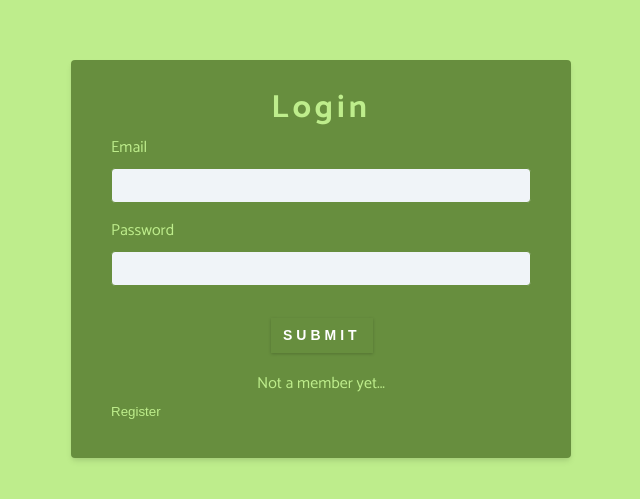
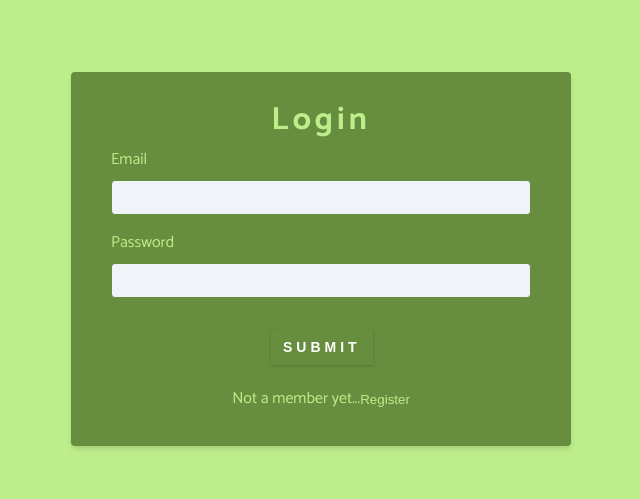
Before and after one commit to khaled-web/TeaMarket-React.js, a React (Create React App) app in the folder FrontEnd/: page /register in a window 1280 px wide. Shown: the part 141-640 px from the top of the page, without its empty margins (319-959 px from the left). Built offline with nearby package versions, Linux system fonts and the light colour scheme; no server answers; a web font is replaced by a local one.

Commit message:
Front End - Updated

```diff
--- a/FrontEnd/src/assets/css/Register.css
+++ b/FrontEnd/src/assets/css/Register.css
@@ -91,3 +91,9 @@
   letter-spacing: var(--letterSpacing);
   text-transform: capitalize;
 }
+
+.RegisterLogin{
+  display: flex;
+  justify-content: center;
+  align-items: center;
+}
--- a/FrontEnd/src/index.css
+++ b/FrontEnd/src/index.css
@@ -42,6 +42,9 @@ Variables
     0 4px 6px -2px rgba(0, 0, 0, 0.05);
   --shadow-4: 0 20px 25px -5px rgba(0, 0, 0, 0.1),
     0 10px 10px -5px rgba(0, 0, 0, 0.04);
+  --fluid-width: 90vw;
+  --max-width: 1120px;
+  --nav-height: 6rem;
 }
 
 *{
--- a/FrontEnd/src/pages/Register.js
+++ b/FrontEnd/src/pages/Register.js
@@ -87,7 +87,7 @@ const Register = () => {
         <button type='submit' className='btn btn-block btn-middle' disabled={isLoading}>
           submit
         </button>
-        <p>
+        <p className='RegisterLogin'>
           {values.isMember?"Not a member yet... ":"Already a member ? "}
           <button type='button' onClick={toggleMember} className="member-btn">
             {!values.isMember?"login":"register"}
```
